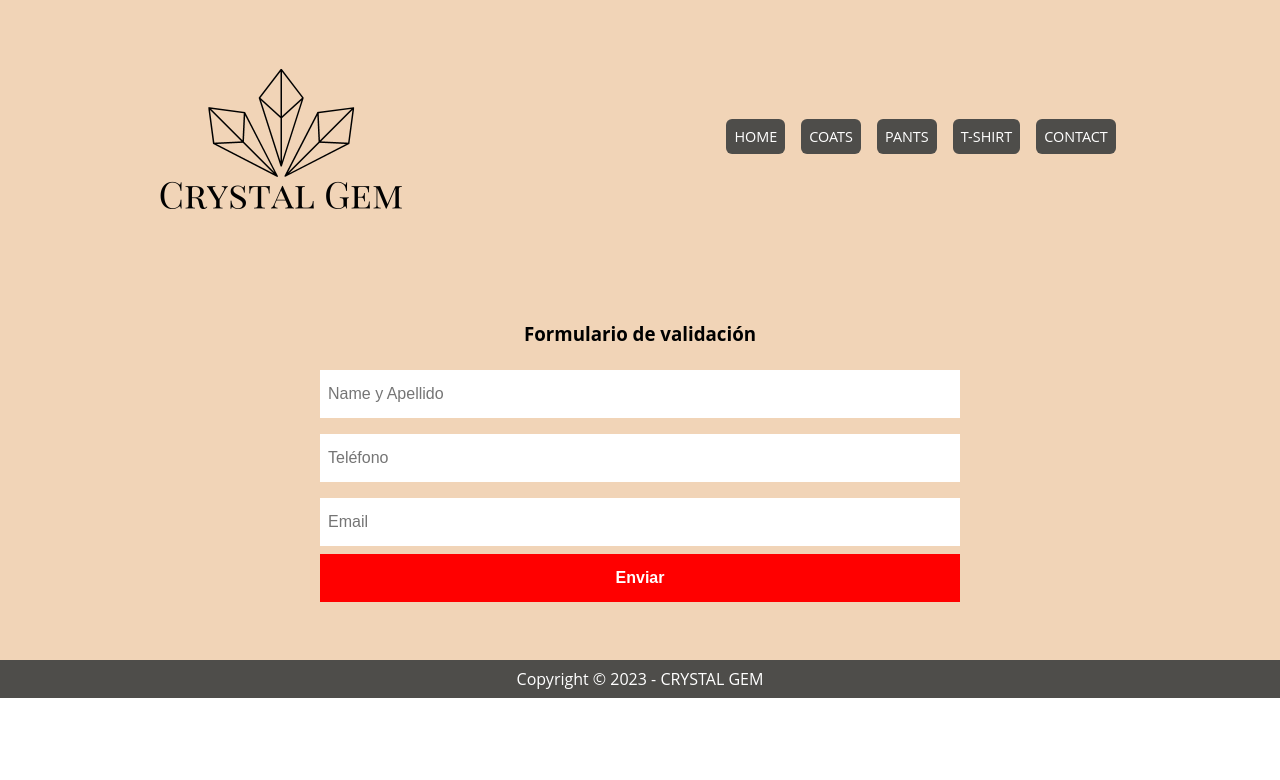
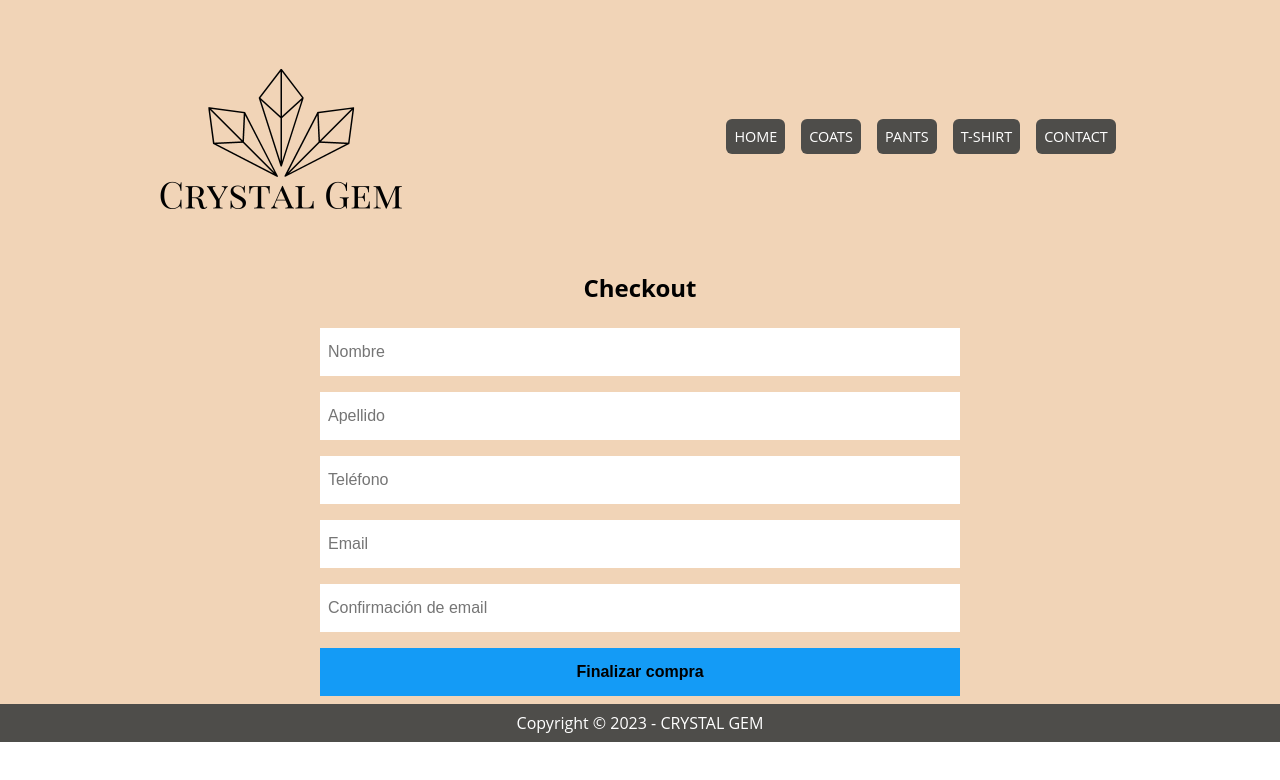
Before and after one commit to DalitCristal/proyectoFinal_ReactConVite, a React (Vite) app: page /checkout in a window 1280 px wide. Shown: the top 780 px of the page. Built offline with nearby package versions, Linux system fonts and the light colour scheme.

Commit message:
Agregando checkout

```diff
--- a/src/App.jsx
+++ b/src/App.jsx
@@ -2,7 +2,7 @@
 import NavBar from "./components/NavBar/NavBar.jsx";
 import Cart from "./components/Cart/Cart.jsx";
 import Footer from "./components/Footer/Footer.jsx";
-import CheckoutForm from "./components/CheckoutForm/CheckoutForm.jsx";
+import Checkout from "./components/Checkout/Checkout.jsx";
 
 //CONTEXT
 import { CartProvider } from "./context/CartContext.jsx";
@@ -29,7 +29,7 @@ const App = () => {
             <Route path="/item/:id" element={<Details />} />
             <Route path="/category/:categoryId" element={<Category />} />
             <Route path="/cart" element={<Cart />} />
-            <Route path="/checkout" element={<CheckoutForm />} />
+            <Route path="/checkout" element={<Checkout />} />
             <Route path="*" element={<Error />} />
           </Routes>
           <Footer />
--- a/src/components/CheckoutForm/CheckoutForm.css
+++ b/src/components/Checkout/Cheackout.css
@@ -6,34 +6,22 @@
   --disabled: #ff0000;
 }
 .btnEnviar {
+  font-weight: bold;
+  cursor: pointer;
   font-size: 1rem;
-  background-color: var(--color-boton);
-  border: none;
   width: 50%;
   height: 3rem;
+  background-color: var(--color-boton);
   padding: 0.5rem;
-  margin-bottom: 0.5rem;
-  font-weight: bold;
-  cursor: pointer;
+  margin: 0.5rem;
+  border: none;
 }
-.btnDisable {
-  font-size: 1rem;
-  background-color: var(--disabled);
-  color: var(--white);
-  border: none;
-  width: 50%;
-  height: 3rem;
-  padding: 0.5rem;
-  margin-bottom: 0.5rem;
-  font-weight: bold;
-  cursor: no-drop;
-}
-.form {
+
+.containerFormu form {
   display: flex;
   align-items: center;
-  justify-content: center;
+  justify-content: space-evenly;
   flex-direction: column;
-  margin: 50px 0 50px 0;
 }
 .textField {
   font-size: 1rem;
@@ -44,6 +32,3 @@
   margin: 0.5rem;
   border: none;
 }
-.tituloForm {
-  padding-bottom: 1rem;
-}
--- /dev/null
+++ b/src/components/Checkout/Checkout.jsx
@@ -0,0 +1,130 @@
+//HOOK
+import { useState, useContext } from "react";
+//REFERENCIA A BASE DE DATOS
+import { db } from "../../services/firebase/firebaseConfig";
+//COMPONENTES
+import Spinner from "../Spinner/Spinner";
+//CONTEXT
+import { CartContext } from "../../context/CartContext";
+//FUNCIONES DE FIREBASE
+import { addDoc, collection } from "firebase/firestore";
+//STYLE
+import "./Cheackout.css";
+
+const Checkout = () => {
+  const { cart, emptyCart, total } = useContext(CartContext);
+
+  const [nombre, setNombre] = useState("");
+  const [apellido, setApellido] = useState("");
+  const [telefono, setTelefono] = useState("");
+  const [email, setEmail] = useState("");
+  const [emailConfirmation, setEmailConfirmation] = useState("");
+  const [error, setError] = useState("");
+  const [ordenId, setOrdenId] = useState("");
+  const [loading, setLoading] = useState(false);
+
+  const handleSubmit = (event) => {
+    event.preventDefault();
+
+    if (!nombre || !apellido || !telefono || !email || !emailConfirmation) {
+      setError("Por favor complete todos los campos");
+      return;
+    }
+
+    if (email !== emailConfirmation) {
+      setError("Los campos del email no coinciden");
+      return;
+    }
+
+    const orden = {
+      items: cart.map((prod) => ({
+        id: prod.item.id,
+        nombre: prod.item.name,
+        cantidad: prod.quantity,
+      })),
+      total: { total },
+      nombre,
+      apellido,
+      telefono,
+      email,
+    };
+    setLoading(true);
+    addDoc(collection(db, "ordenes"), orden)
+      .then((docRef) => {
+        setOrdenId(docRef.id);
+        setNombre("");
+        setApellido("");
+        setTelefono("");
+        setEmail("");
+        setEmailConfirmation("");
+        emptyCart();
+      })
+      .catch((error) => {
+        console.error("Error al crear la orden", error);
+        setError("Se produjo un error al crear la orden");
+      })
+      .finally(() => {
+        setLoading(false);
+      });
+  };
+
+  return (
+    <div className="containerFormu">
+      <form onSubmit={handleSubmit}>
+        <h2 className="tituloForm">Checkout</h2>
+
+        <input
+          type="text"
+          value={nombre}
+          onChange={(event) => setNombre(event.target.value)}
+          className="textField"
+          placeholder="Nombre"
+        />
+
+        <input
+          type="text"
+          value={apellido}
+          onChange={(event) => setApellido(event.target.value)}
+          className="textField"
+          placeholder="Apellido"
+        />
+        <input
+          type="text"
+          value={telefono}
+          onChange={(event) => setTelefono(event.target.value)}
+          className="textField"
+          placeholder="Teléfono"
+        />
+
+        <input
+          type="email"
+          value={email}
+          onChange={(event) => setEmail(event.target.value)}
+          className="textField"
+          placeholder="Email"
+        />
+
+        <input
+          type="email"
+          value={emailConfirmation}
+          onChange={(event) => setEmailConfirmation(event.target.value)}
+          className="textField"
+          placeholder="Confirmación de email"
+        />
+
+        {error && <p style={{ color: "red" }}>{error}</p>}
+        <button type="submit" className="btnEnviar">
+          Finalizar compra
+        </button>
+      </form>
+
+      {loading ? (
+        <Spinner />
+      ) : ordenId ? (
+        <strong>¡Gracias por tu compra! Tu numero de orden es {ordenId}</strong>
+      ) : null}
+    </div>
+  );
+};
+
+export default Checkout;
--- a/src/components/CheckoutForm/CheckoutForm.jsx
+++ /dev/null
@@ -1,100 +0,0 @@
-//STYLE
-import "./CheckoutForm.css";
-//FORMIK
-import { Formik } from "formik";
-//YUP
-import * as yup from "yup";
-//HOOKS
-import { useState } from "react";
-//Base de datos
-import { db } from "../../services/firebase/firebaseConfig";
-//Funciones de firebase
-import { collection, addDoc } from "firebase/firestore";
-//Toastify
-import Toastify from "toastify-js";
-import "toastify-js/src/toastify.css";
-
-const yupSchema = yup.object({
-  name: yup.string().min(1).max(40).required(),
-  telefono: yup.string().min(9).max(15).required(),
-  email: yup.string().email().required(),
-});
-
-const submitHandler = (values, resetForm) => {
-  addDoc(collection(db, "ussers"), {
-    ...values,
-  });
-  Toastify({
-    text: "Datos enviados con éxito!",
-    className: "info",
-    style: {
-      background: "linear-gradient(to right, #d4ac78, #4e4d4a)",
-    },
-  }).showToast();
-  resetForm();
-};
-
-const CheckoutForm = () => {
-  return (
-    <>
-      <Formik
-        initialValues={{
-          name: "",
-          telefono: "",
-          email: "",
-        }}
-        onSubmit={(values, { resetForm }) => submitHandler(values, resetForm)}
-        validationSchema={yupSchema}
-      >
-        {({ values, errors, handleChange, handleSubmit, isValid, dirty }) => (
-          <form className="form" onSubmit={handleSubmit}>
-            <h3 className="tituloForm"> Formulario de validación</h3>
-            <input
-              name="name"
-              type="text"
-              className="textField"
-              placeholder="Name y Apellido"
-              value={values.name}
-              onChange={handleChange}
-            />
-            {errors.name && (
-              <span style={{ color: "red" }}>{errors.name} </span>
-            )}
-            <input
-              name="telefono"
-              type="text"
-              className="textField"
-              placeholder="Teléfono"
-              value={values.telefono}
-              onChange={handleChange}
-            />
-            {errors.telefono && (
-              <span style={{ color: "red" }}>{errors.telefono} </span>
-            )}
-
-            <input
-              name="email"
-              type="email"
-              className="textField"
-              placeholder="Email"
-              value={values.email}
-              onChange={handleChange}
-            />
-            {errors.email && (
-              <span style={{ color: "red" }}>{errors.email} </span>
-            )}
-
-            <button
-              type="submit"
-              className={!(isValid && dirty) ? "btnDisable" : "btnEnviar"}
-            >
-              Enviar
-            </button>
-          </form>
-        )}
-      </Formik>
-    </>
-  );
-};
-
-export default CheckoutForm;
```
